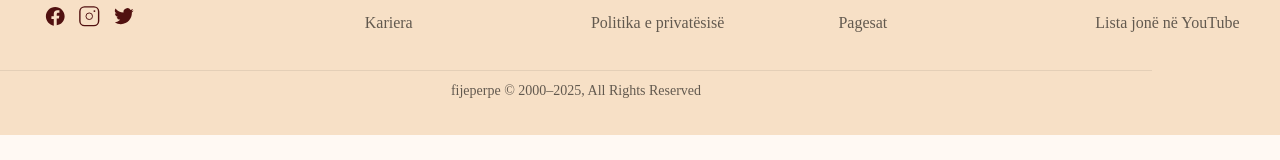
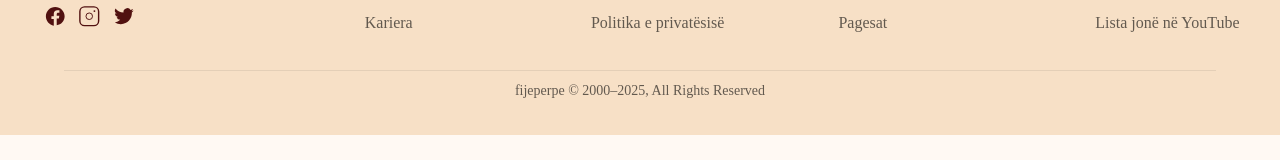
Before and after one commit to AndiHyseni/FijePerPe, a React (Create React App) app in the folder frontend/: page /about in a window 1280 px wide. Shown: the part 560-720 px from the top of the page. Built offline with nearby package versions, Linux system fonts and the light colour scheme.

Commit message:
fixedIssue

```diff
--- a/frontend/src/components/Footer/Footer.css
+++ b/frontend/src/components/Footer/Footer.css
@@ -131,7 +131,7 @@
   padding-top: 12px;
   display: flex;
   width: 90%;
-  place-self: "anchor-center";
+  place-self: anchor-center;
 }
 .footer__copyright {
   margin: 0;
```
